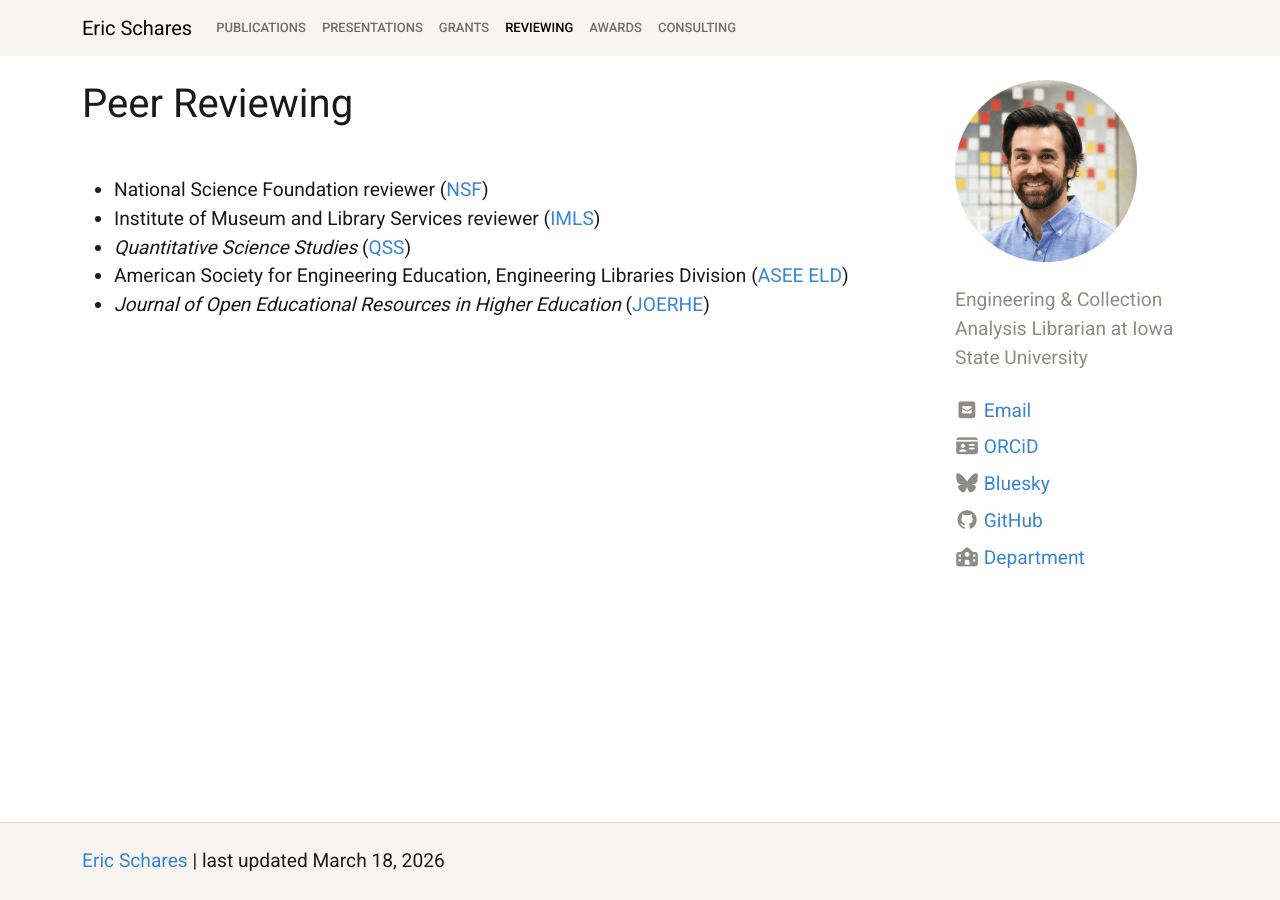
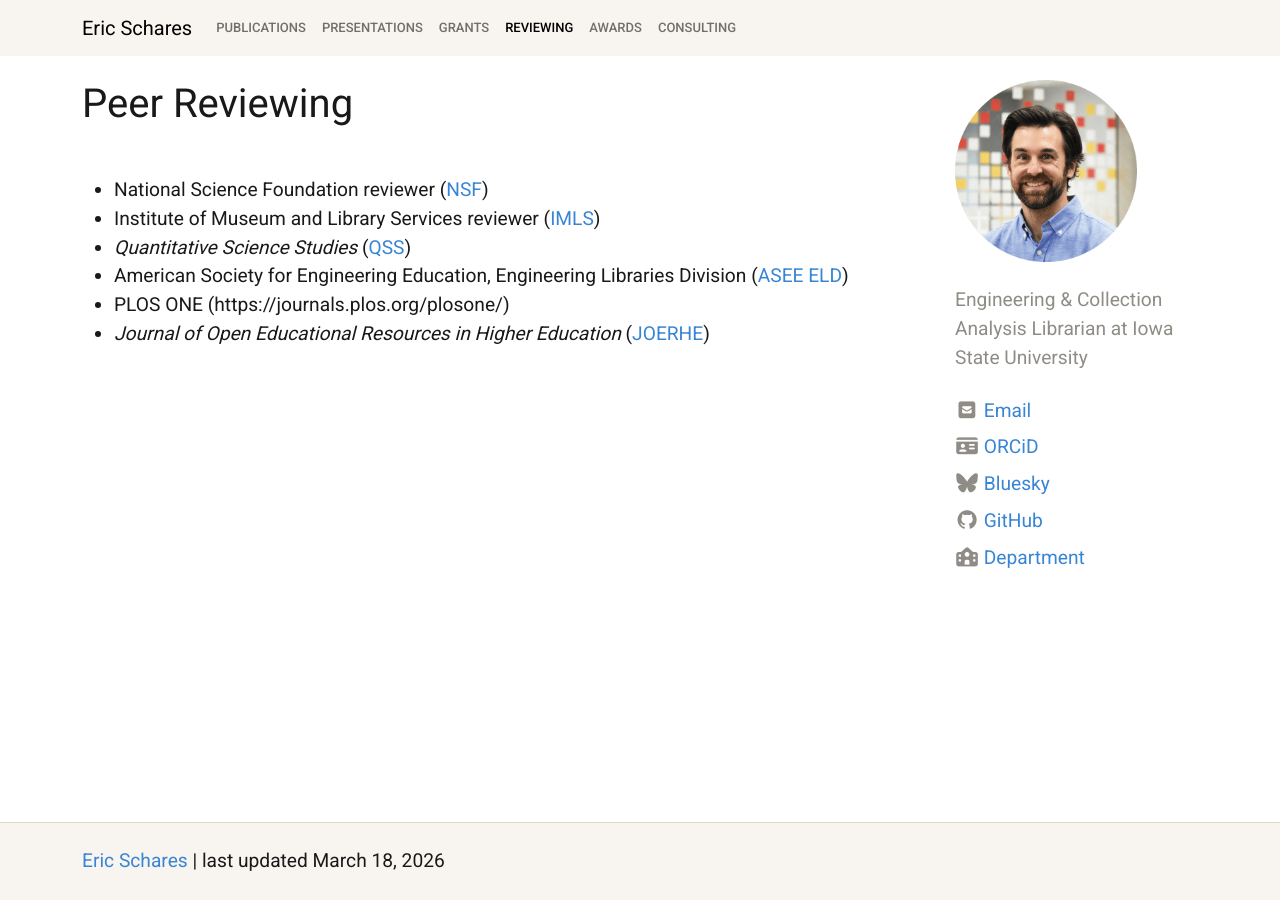
Before and after one commit to eschares/eschares.github.io, a Jekyll site: the page built from pages/peer-reviewing.md, in a window 1280 px wide. Built offline with Jekyll 4.4.1, drawn with Linux system fonts in a browser that asks for light colours; nearby versions of some CDN libraries.

Commit message:
Update peer-reviewing.md to include PLOS ONE
Added PLOS ONE as a new reviewer entry.

```diff
--- a/pages/peer-reviewing.md
+++ b/pages/peer-reviewing.md
@@ -8,4 +8,5 @@ nav_order: 5
 - Institute of Museum and Library Services reviewer ([IMLS](https://www.imls.gov/))
 - _Quantitative Science Studies_ ([QSS](https://direct.mit.edu/qss))
 - American Society for Engineering Education, Engineering Libraries Division ([ASEE ELD](https://sites.asee.org/eld/))
+- PLOS ONE (https://journals.plos.org/plosone/)
 - _Journal of Open Educational Resources in Higher Education_ ([JOERHE](https://journals.uwyo.edu/index.php/joerhe))
```
